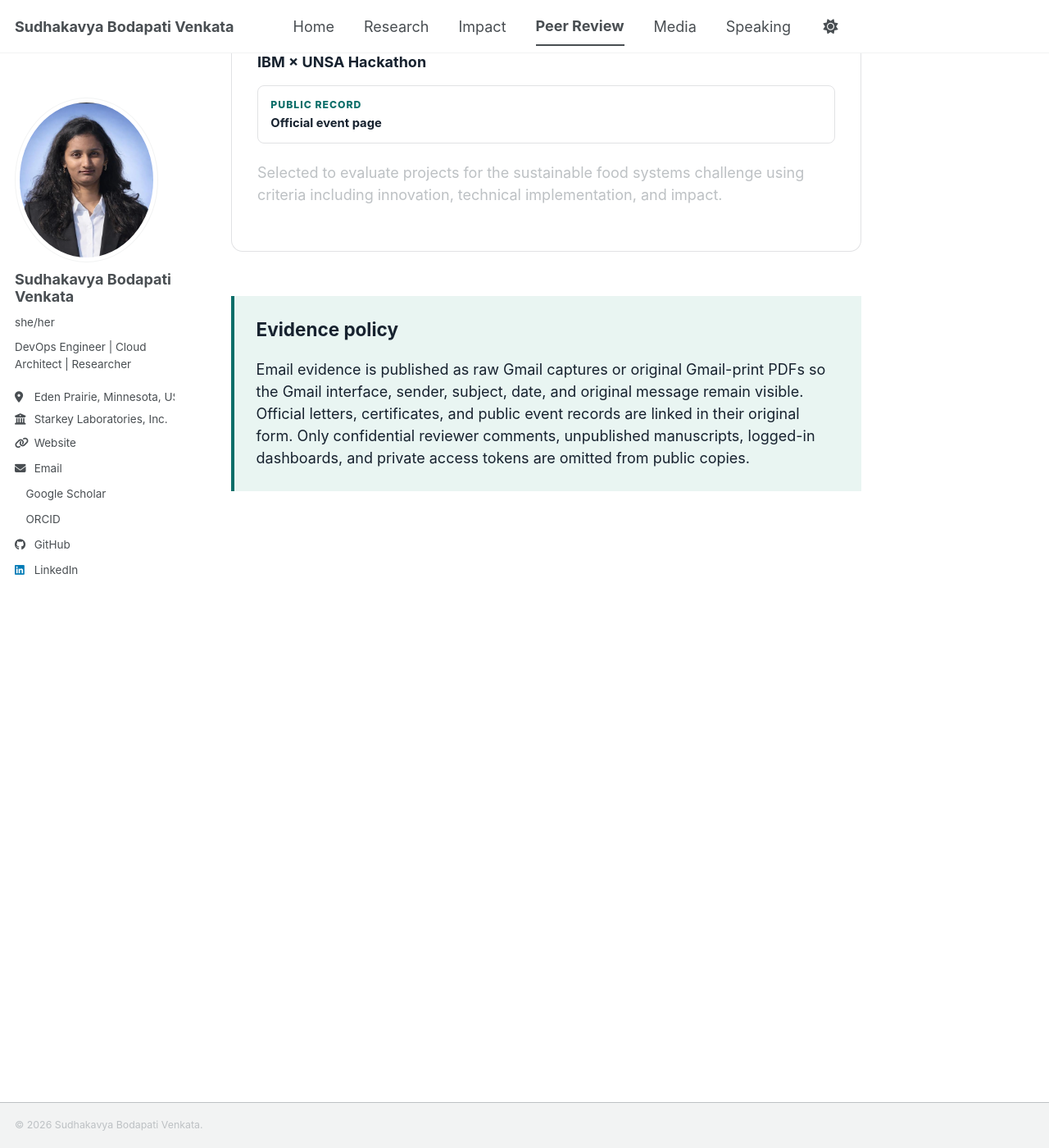
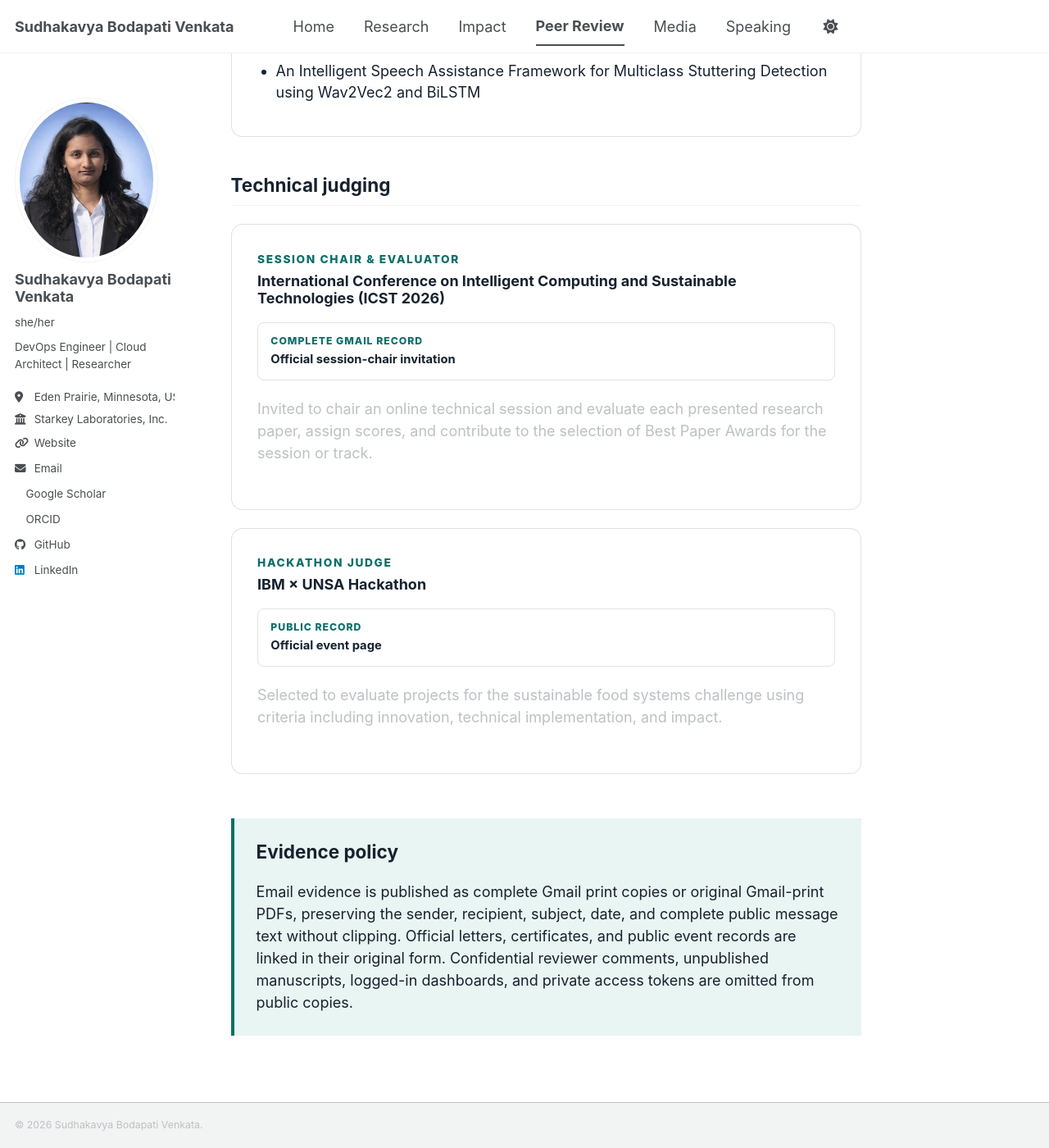
Before and after one commit to sudhakavya/sudhakavyabodapati, a Jekyll site: the page built from _pages/peer-review.md, in a window 1280 px wide and 1400 px high, scrolled down 3782 px. Shown: the whole window at 82% size. Built offline with Jekyll 4.4.1, drawn with Linux system fonts in a browser that asks for light colours; a style sheet for code colours, icons or effects is not loaded; some of the changed text lies outside the part shown.

Commit message:
Complete peer review evidence and add ICST judging

```diff
--- a/_pages/peer-review.md
+++ b/_pages/peer-review.md
@@ -8,7 +8,7 @@ excerpt: "Documented journal, conference, and technical judging activity, with s
 <p class="page-intro">Documented peer-review and judging activity. Each venue is supported by distinct evidence links; manuscript titles are presented as record details and do not reuse a venue-level certificate link.</p>
 
 <div class="metric-grid service-metrics" aria-label="Documented peer-review activity">
-  <div class="metric-card"><strong>7</strong><span>Documented venues</span></div>
+  <div class="metric-card"><strong>8</strong><span>Documented venues</span></div>
   <div class="metric-card"><strong>27+</strong><span>Completed reviews</span></div>
   <div class="metric-card"><strong>2</strong><span>Journal venues</span></div>
   <div class="metric-card"><strong>2026</strong><span>Activity year</span></div>
@@ -18,7 +18,7 @@ excerpt: "Documented journal, conference, and technical judging activity, with s
 
 <article class="evidence-card">
   <div class="evidence-card__header"><div><p class="eyebrow">PLOS · 9 assignments across 7 manuscripts</p><h3>PLOS Digital Health</h3></div></div>
-  <div class="evidence-actions"><a href="{{ '/files/review-evidence/plos-digital-health-reviewer-letter-redacted.pdf' | relative_url }}"><span>Official letter</span><strong>Editor-in-Chief certification</strong></a><a href="{{ '/files/review-evidence/plos-digital-health-completion-emails.pdf' | relative_url }}"><span>Raw Gmail</span><strong>Nine completion confirmations</strong></a></div>
+  <div class="evidence-actions"><a href="{{ '/files/review-evidence/plos-digital-health-reviewer-letter-redacted.pdf' | relative_url }}"><span>Official letter</span><strong>Editor-in-Chief certification</strong></a><a href="{{ '/files/review-evidence/plos-digital-health-completion-emails.pdf' | relative_url }}"><span>Complete Gmail records</span><strong>Nine completion confirmations</strong></a></div>
   <p>The certified letter confirms active reviewer status and five papers as of July 13, 2026. Four later editorial acknowledgments document additional original and revised-manuscript assignments.</p>
   <h4>Reviewed manuscripts</h4>
   <ul class="review-paper-list">
@@ -56,8 +56,9 @@ excerpt: "Documented journal, conference, and technical judging activity, with s
 
 <article class="evidence-card">
   <div class="evidence-card__header"><div><p class="eyebrow">MICCAI · 3 completed reviews</p><h3>MICCAI 2026</h3></div></div>
-  <div class="evidence-actions"><a href="{{ '/files/review-evidence/miccai-2026-reviewer-invitation.pdf' | relative_url }}"><span>Official email</span><strong>Reviewer invitation</strong></a><a href="{{ '/files/review-evidence/miccai-2026-reviewer-certificate.pdf' | relative_url }}"><span>Official certificate</span><strong>Reviewer certificate</strong></a></div>
+  <div class="evidence-actions"><a href="{{ '/files/review-evidence/miccai-2026-reviewer-invitation.pdf' | relative_url }}"><span>Official email</span><strong>Reviewer invitation</strong></a><a href="{{ '/files/review-evidence/miccai-2026-completion-confirmations.pdf' | relative_url }}"><span>Complete Gmail records</span><strong>Three upload confirmations</strong></a><a href="{{ '/files/review-evidence/miccai-2026-reviewer-certificate.pdf' | relative_url }}"><span>Official certificate</span><strong>Reviewer certificate</strong></a></div>
   <p>Reviewer for the Medical Image Computing and Computer Assisted Intervention Society’s 2026 conference in Strasbourg, France.</p>
+  <h4>Reviewed papers</h4><ul class="review-paper-list"><li>CEREval: A Clinically Grounded Multi-Stage Evaluation Framework for Radiology Report Generation</li><li>Beyond Visual Forensics: Auditing Multimodal Robustness for Synthetic Medical Image Detection</li><li>EndoGov: Inference-time Governance of Multi-Agent System for Endometrial Cancer Precision Diagnosis</li></ul>
 </article>
 
 <article class="evidence-card">
@@ -68,12 +69,14 @@ excerpt: "Documented journal, conference, and technical judging activity, with s
 
 <article class="evidence-card">
   <div class="evidence-card__header"><div><p class="eyebrow">ICACT · 2 completed reviews</p><h3>3rd International Conference on Advanced Computing Technologies</h3></div></div>
-  <div class="evidence-actions"><a href="{{ '/files/review-evidence/icact-2026-reviewer-invitation.pdf' | relative_url }}"><span>Official email</span><strong>Reviewer invitation</strong></a><a href="{{ '/files/review-evidence/icact-2026-completion-confirmations.pdf' | relative_url }}"><span>Raw Gmail</span><strong>Two submission confirmations</strong></a><a href="https://app.confconnects.com/conference/wwrazM5QB8hSDwWL78wx"><span>Public record</span><strong>Conference page</strong></a></div>
+  <div class="evidence-actions"><a href="{{ '/files/review-evidence/icact-2026-reviewer-invitation.pdf' | relative_url }}"><span>Official email</span><strong>Reviewer invitation</strong></a><a href="{{ '/files/review-evidence/icact-2026-completion-confirmations.pdf' | relative_url }}"><span>Complete Gmail records</span><strong>Two submission confirmations</strong></a><a href="https://app.confconnects.com/conference/wwrazM5QB8hSDwWL78wx"><span>Public record</span><strong>Conference page</strong></a></div>
   <h4>Reviewed papers</h4><ul class="review-paper-list"><li>Remote Monitoring in Healthcare Using Deep Learning and IoT</li><li>An Intelligent Speech Assistance Framework for Multiclass Stuttering Detection using Wav2Vec2 and BiLSTM</li></ul>
 </article>
 
 ## Technical judging
 
+<article class="evidence-card"><div class="evidence-card__header"><div><p class="eyebrow">Session chair & evaluator</p><h3>International Conference on Intelligent Computing and Sustainable Technologies (ICST 2026)</h3></div></div><div class="evidence-actions"><a href="{{ '/files/review-evidence/icst-2026-session-chair-invitation.pdf' | relative_url }}"><span>Complete Gmail record</span><strong>Official session-chair invitation</strong></a></div><p>Invited to chair an online technical session and evaluate each presented research paper, assign scores, and contribute to the selection of Best Paper Awards for the session or track.</p></article>
+
 <article class="evidence-card"><div class="evidence-card__header"><div><p class="eyebrow">Hackathon judge</p><h3>IBM × UNSA Hackathon</h3></div></div><div class="evidence-actions"><a href="https://ibm-unsa-hackathon.devpost.com/"><span>Public record</span><strong>Official event page</strong></a></div><p>Selected to evaluate projects for the sustainable food systems challenge using criteria including innovation, technical implementation, and impact.</p></article>
 
-<div class="evidence-disclosure" id="documentation-note"><h2>Evidence policy</h2><p>Email evidence is published as raw Gmail captures or original Gmail-print PDFs so the Gmail interface, sender, subject, date, and original message remain visible. Official letters, certificates, and public event records are linked in their original form. Only confidential reviewer comments, unpublished manuscripts, logged-in dashboards, and private access tokens are omitted from public copies.</p></div>
+<div class="evidence-disclosure" id="documentation-note"><h2>Evidence policy</h2><p>Email evidence is published as complete Gmail print copies or original Gmail-print PDFs, preserving the sender, recipient, subject, date, and complete public message text without clipping. Official letters, certificates, and public event records are linked in their original form. Confidential reviewer comments, unpublished manuscripts, logged-in dashboards, and private access tokens are omitted from public copies.</p></div>
```
Also changed, not shown: 6 other files.
